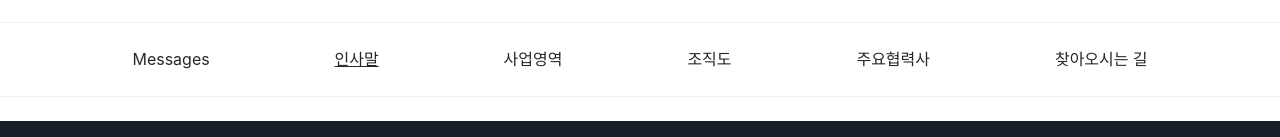
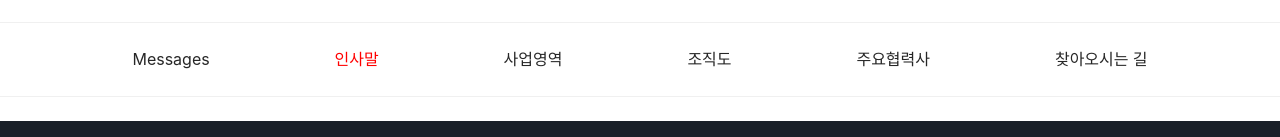
Before and after one commit to younghun1124/IrumInfraWeb, a React (Create React App) app: page /introduction in a window 1280 px wide. Shown: the part 566-703 px from the top of the page. Built offline with nearby package versions, Linux system fonts and the light colour scheme.

Commit message:
NavLink 실험, style 속성을 넣어주어야 작동하는것 확인

```diff
--- a/src/pages/Intro.js
+++ b/src/pages/Intro.js
@@ -7,7 +7,7 @@ import { NavLink } from 'react-router-dom';
 import BusinessArea from '../components/BusinessArea';
 import Partners from '../components/Partners';
 import { InnerContainer } from '../styles/CustomStyled';
-import { Nav } from '.';
+
 const { Title, Text, Paragraph } = Typography;
 const Intro = () => {
     return (
@@ -43,7 +43,8 @@ function SubNav() {
     const StyledNavLink = styled(NavLink)`
         text-decoration: ${(props) => {
             return props.style
-                ? (isActive) => (isActive ? 'underline' : 'none')
+                ? (isActive) =>
+                      isActive ? console.log(props) : console.log(props)
                 : 'none';
         }};
         &:hover {
@@ -62,7 +63,8 @@ function SubNav() {
         <SubNavDiv>
             <NavLink to='messages'>Messages</NavLink>
             <StyledNavLink
-                style={(prop) => (prop ? console.log(prop) : console.log(prop))}
+                // style={(prop) => (prop ? console.log(prop) : console.log(prop))}
+                style={{ color: 'red' }}
                 to='welcome'
             >
                 인사말
```
